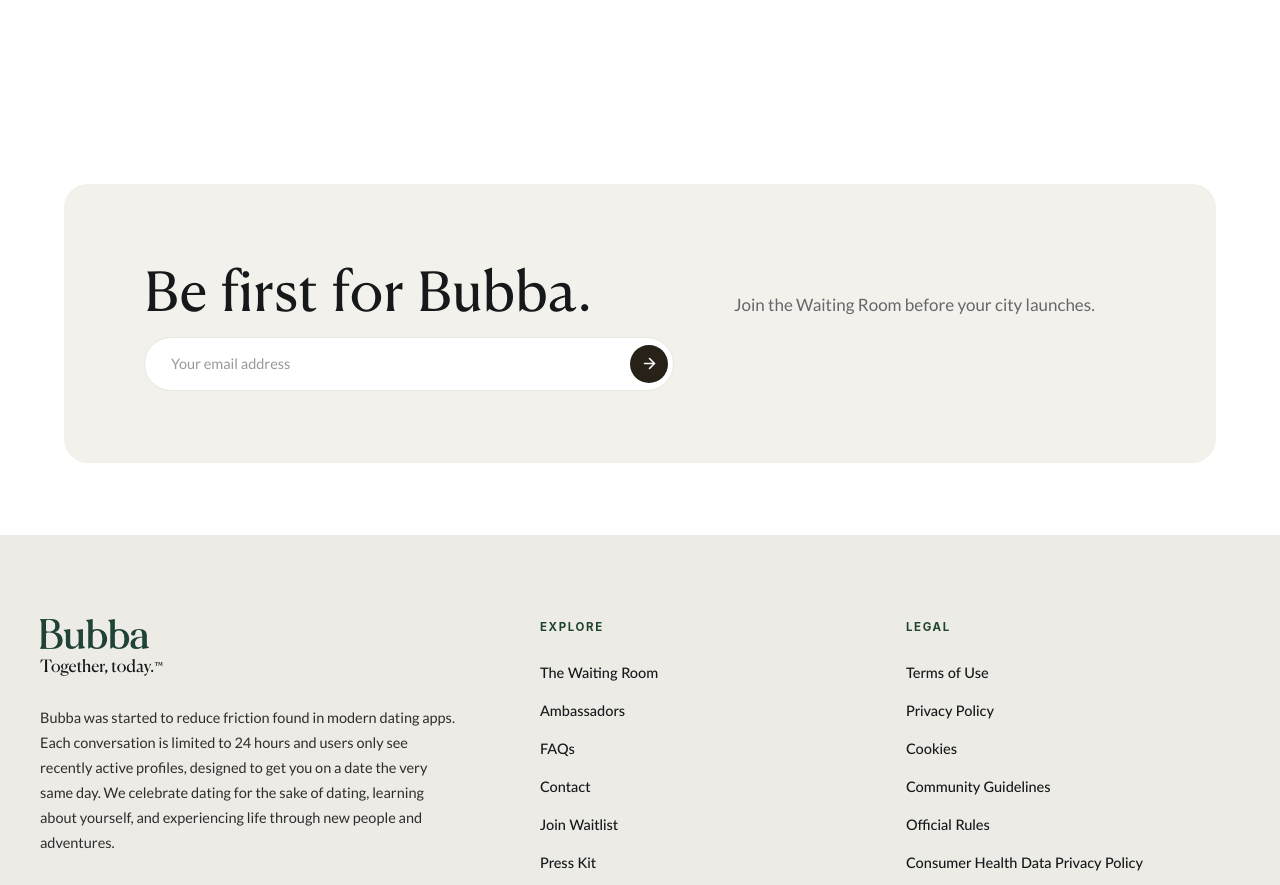
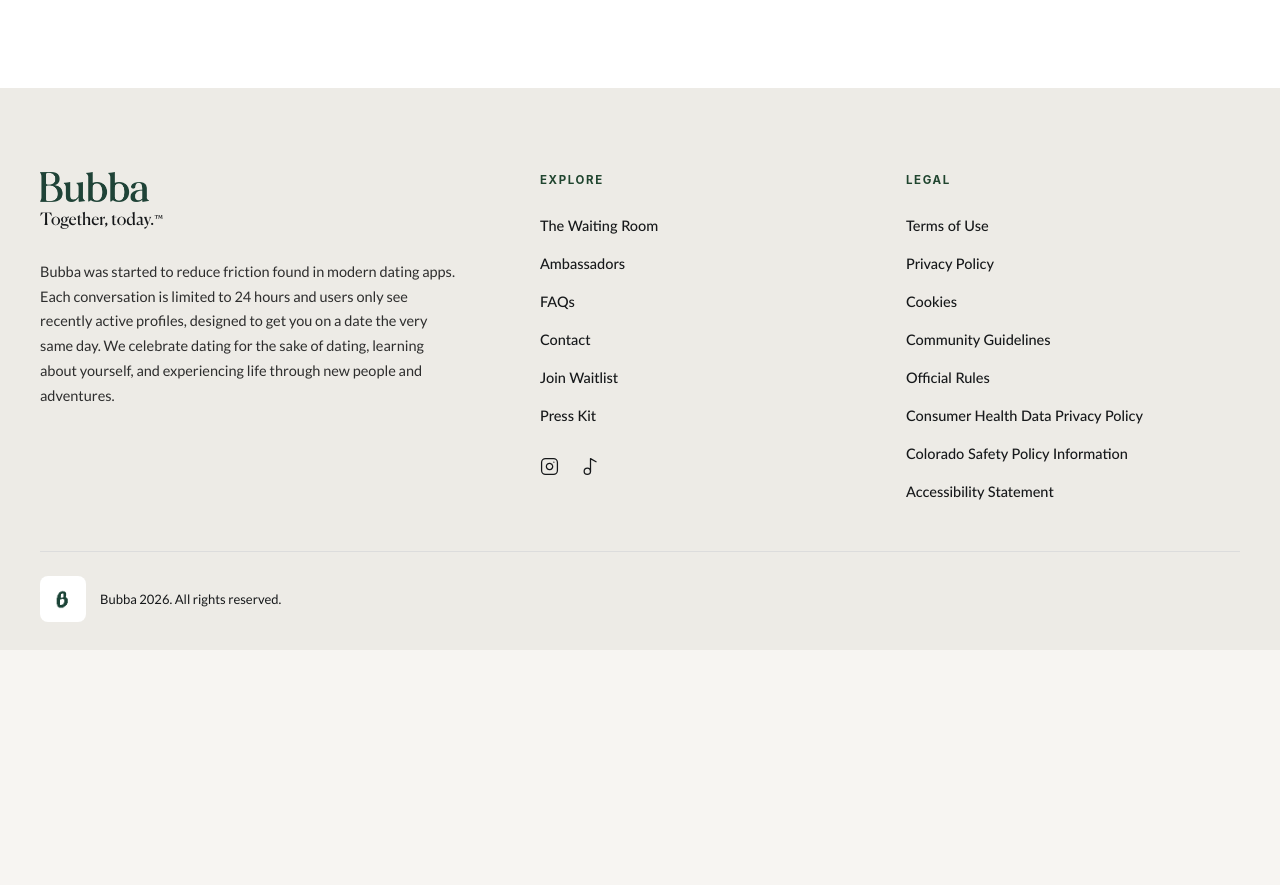
Before and after one commit to fahadali0077/bea-website, a Next.js app: page /faq in a window 1280 px wide. Shown: the part 1272-2157 px from the top of the page. After the commit the page ends 1922 px from the top, so only its background shows below. Built offline with nearby package versions, Linux system fonts and the light colour scheme; no server answers; a web font is replaced by a local one.

Commit message:
dark navy bubba added

```diff
--- a/app/components/bubba/BubbaFaq.tsx
+++ b/app/components/bubba/BubbaFaq.tsx
@@ -12,7 +12,7 @@
   const [openIndex, setOpenIndex] = useState<number | null>(0);
 
   return (
-    <BubbaShell>
+    <BubbaShell showCapture={false}>
         <div className="bb-shell">
           <header className="bb-faq-head">
             <p className="bb-eyebrow bb-eyebrow--muted">
```
